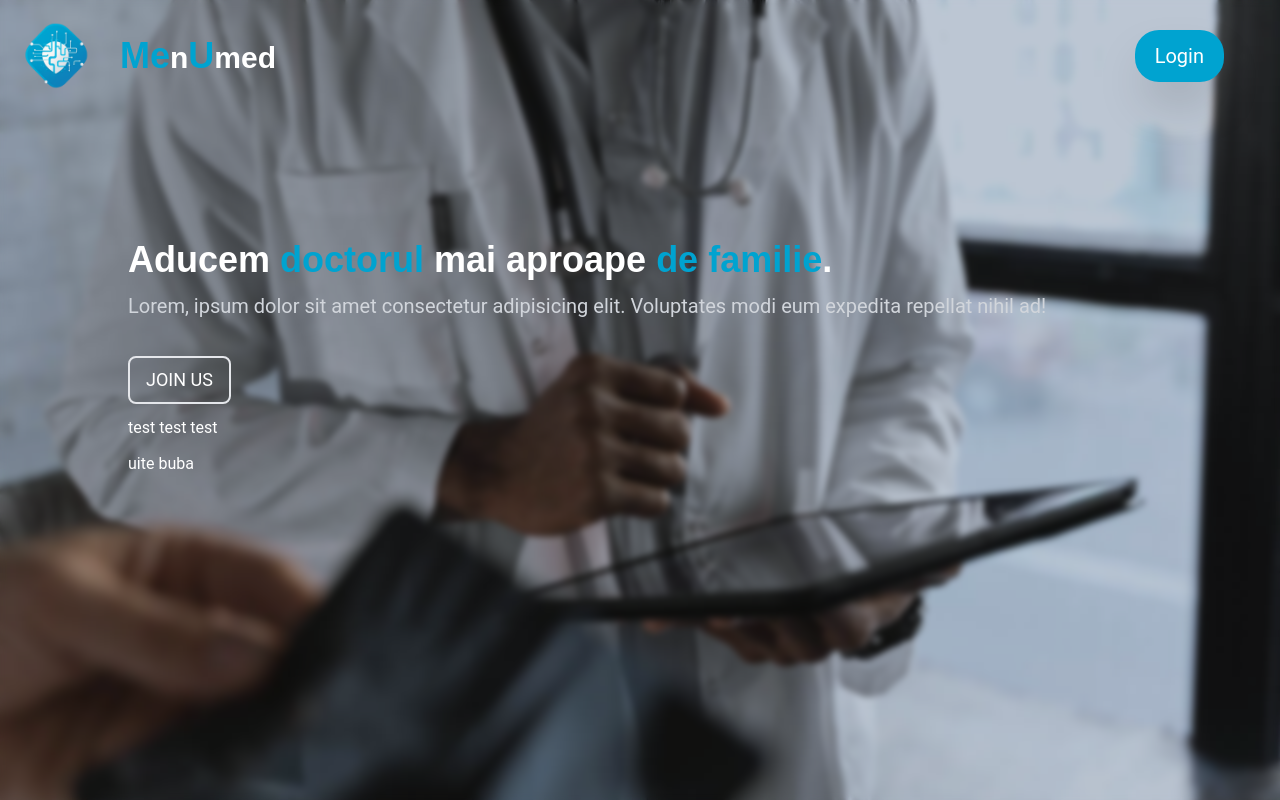
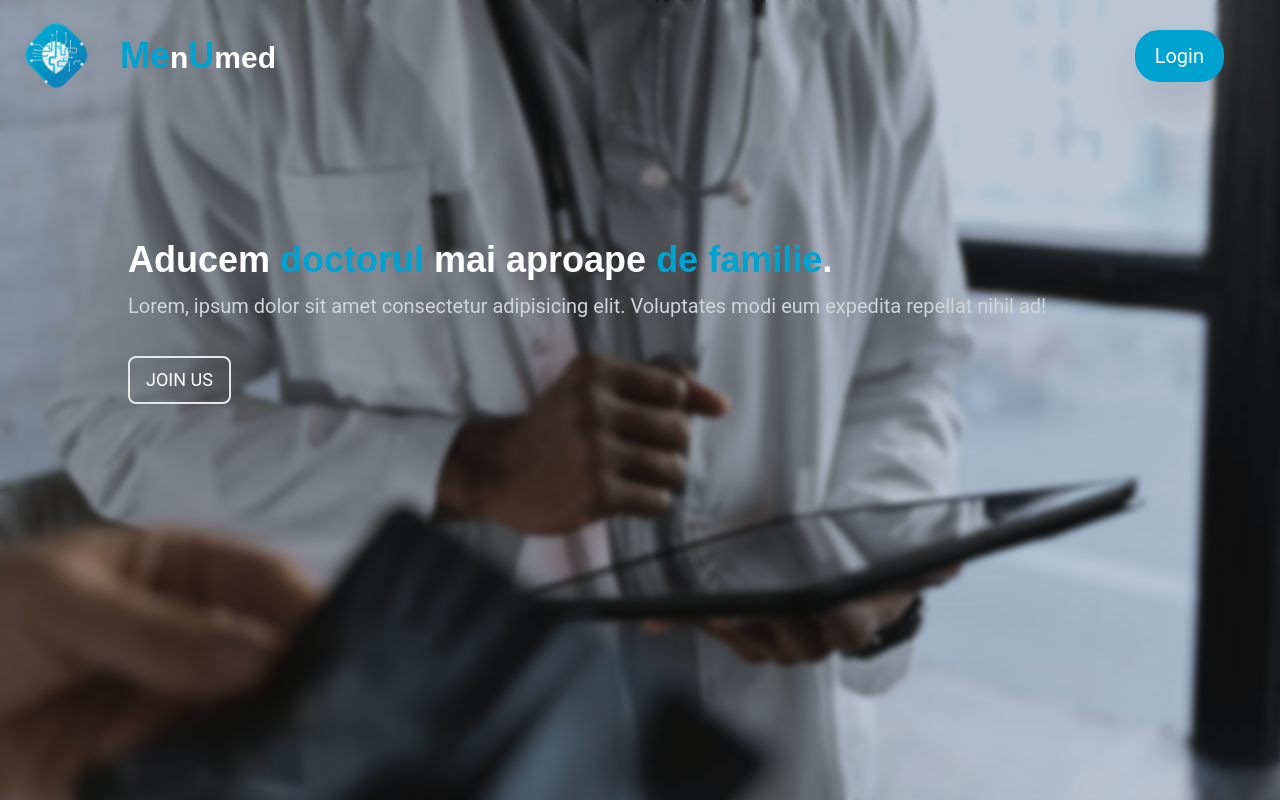
Before and after one commit to popibeatrice/FiiCode-MedicinaDigitalizata, a website built with webpack: page src/html/index.html in a window 1280 px wide. Built offline with nearby package versions, Linux system fonts and the light colour scheme.

Commit message:
gata testele stim git acum

```diff
--- a/src/html/index.html
+++ b/src/html/index.html
@@ -143,8 +143,6 @@
       >
         Join us
       </button>
-      <p>test test test</p>
-      <p>uite buba</p>
     </main>
   </body>
 </html>
```
